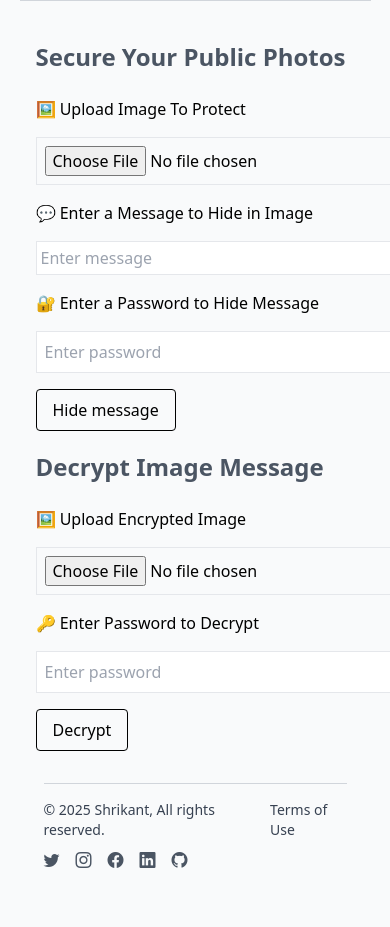
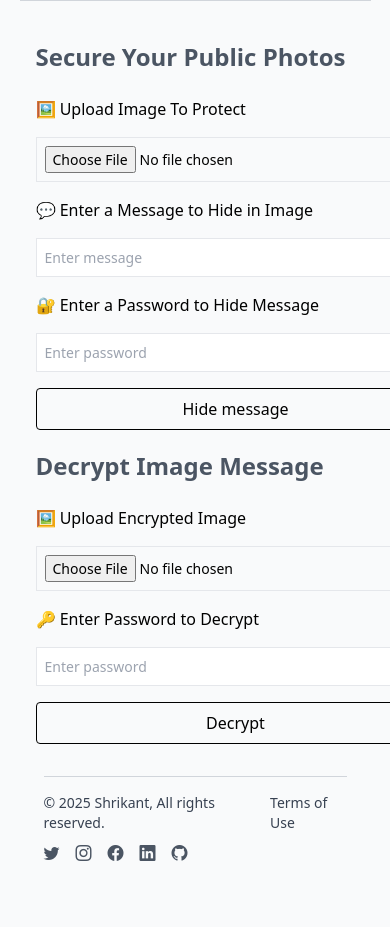
Before and after one commit to ShriKant114/Steganography-Mssage-Hiding, a Flask app: page / in a window 390 px wide; the page is wider, and only the part inside the window is pictured. Shown: the part 56-983 px from the top of that part. After the commit the page ends 917 px from the top of that part, so only its background shows below. Run offline with Flask 3, Linux system fonts and the light colour scheme; some libraries are stand-ins or nearby versions.

Commit message:
Update index.html

```diff
--- a/templates/index.html
+++ b/templates/index.html
@@ -7,9 +7,22 @@
     <title>Steganography App</title>
     <script src="https://cdn.tailwindcss.com"></script>
     <style>
+
     @media screen and (max-width: 768px) {
         footer {
             margin-bottom: 11%;
+        }
+
+        input[type="text"],
+        input[type="password"],
+        input[type="file"] {
+            padding: 8px;
+            font-size: 14px;
+            max-width: 100%;
+        }
+
+        button {
+            width: 100%;
         }
     }
 
@@ -31,6 +44,7 @@
         color: #000;
     }
 </style>
+
 </head>
 
 <body class="bg-gray-50 min-h-screen flex flex-col" style="margin-left: 5%; margin-right: 5%;">
```
Lines whose indentation alone changed are shown as unchanged.
